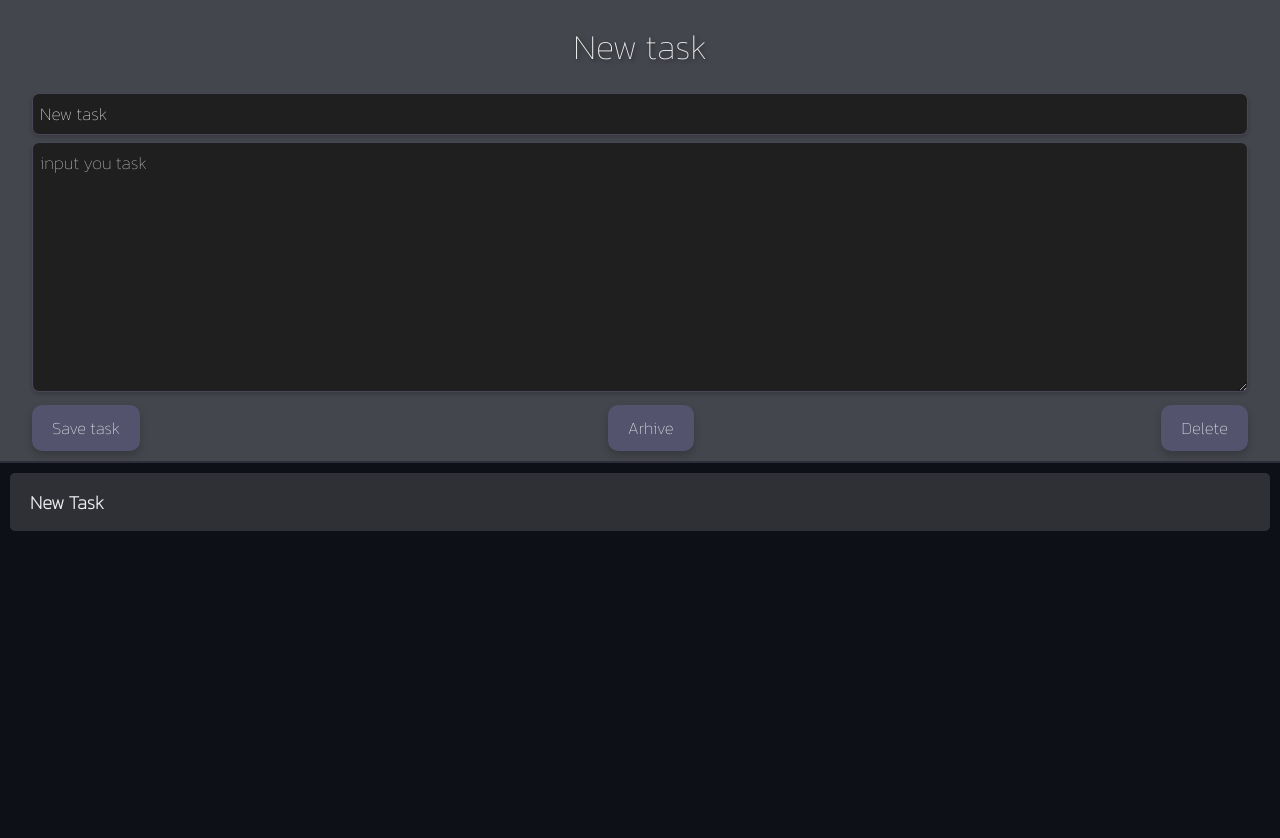
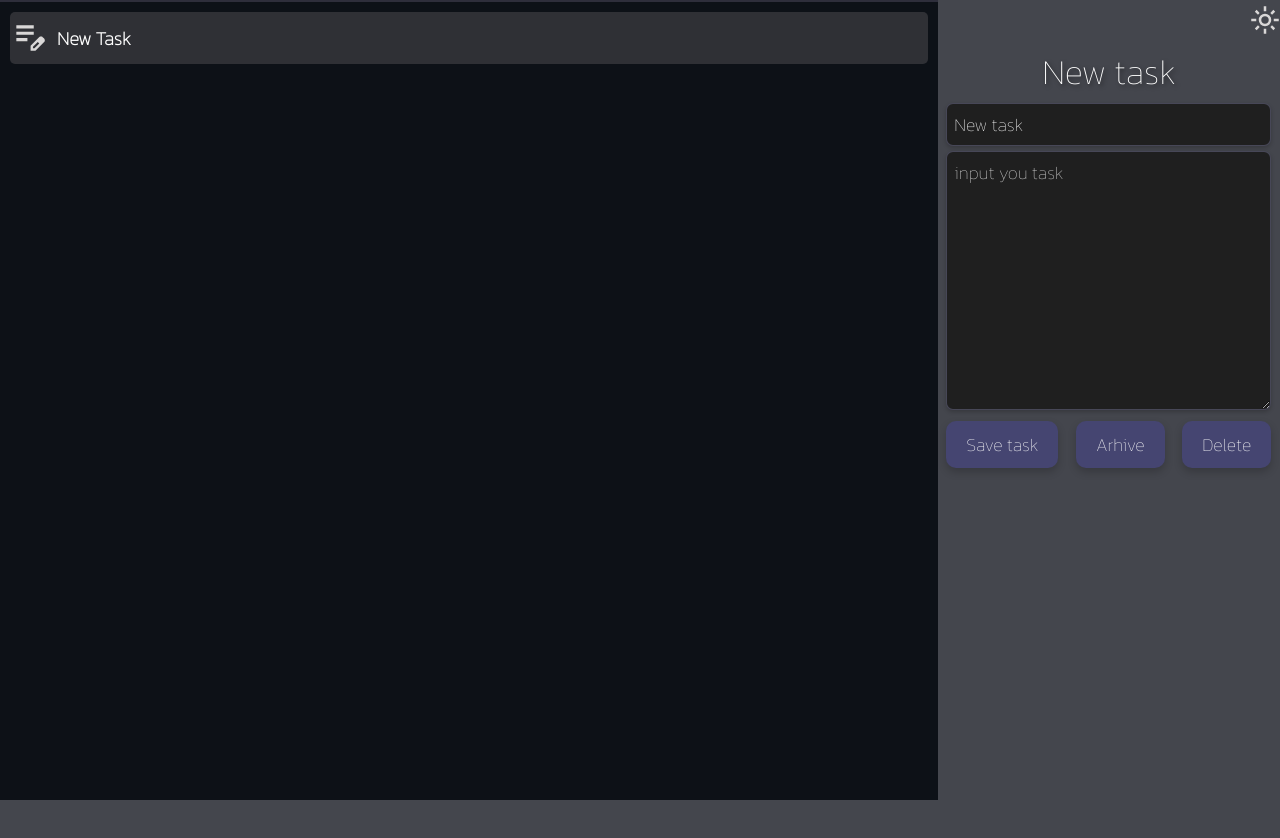
Before and after one commit to Fedorse/Task-list-app, a website with bundled scripts: page client/index.html in a window 1280 px wide. After the commit the page ends 800 px from the top, so only its background shows below. Built offline with nearby package versions, Linux system fonts and the light colour scheme; files whose address does not match are found by name.

Commit message:
add dark and light theme

```diff
--- a/client/index.html
+++ b/client/index.html
@@ -6,25 +6,29 @@
     <meta name="viewport" content="width=device-width, initial-scale=1.0">
     <script defer type="module" src="script.js"></script>
     <link rel="stylesheet" href="styles.css">
-    <link href="https://fonts.googleapis.com/css2?family=Kanit:wght@100&display=swap" rel="stylesheet"></head>
+    <link href="https://fonts.googleapis.com/css2?family=Kanit:wght@100&display=swap" rel="stylesheet">
+</head>
 <body>
-    <main class="main-container">
-        <ol class="list-task"></ol>
-        <section class="section-container">
-            <div class="app-title"></div>
-            <form  class="form-task" method="post">
-                    <div class="content-inp">
-                        <input class="title-inp" type="text" autocomplete="off" name="titlTask" placeholder="input you title"  />
-                        <textarea class="area-inp" maxlength="2000"  rows="9" name="descriptionTask"  placeholder="input you task"  ></textarea>
+   <main class="app-container">
+        <ol class="app__task-list"></ol>
+        <section class="app__content">
+            <div class="app__theme-switcher">
+                <button class="app__theme-button"></button>
+            </div>
+            <div class="app__title"></div>
+            <form  class="app__task-form" method="post">
+                    <div class="app__task-form-content">
+                        <input class="app__task-title-input" type="text" autocomplete="off" name="titlTask" placeholder="input you title"  />
+                        <textarea class="app__task-description-textarea" maxlength="2000"  rows="9" name="descriptionTask"  placeholder="input you task"  ></textarea>
                     </div>
-                         <div class="form-buttons">
-                                <input class="inpBtn" type="submit" value="Save task">
-                                <button type="button" class="updateTask"> Arhive </button>
-                                <button type="button" class="deleteBtn">Delete</button>
+                         <div class="app__task-form-buttons">
+                                <input class="app__task-form-submit" type="submit" value="Save task">
+                                <button type="button" class="app__task-form-archive"> Arhive </button>
+                                <button type="button" class="app__task-form-delete">Delete</button>
                          </div>
             </form>
         </section>
-        <div  class="toast" id ="toast" ></div>
+        <div  class="app__toast" id ="toast" ></div>
     </main>
 </body>
 </html>
--- a/client/script.js
+++ b/client/script.js
@@ -2,14 +2,25 @@ import { creatTask, removeTask, updateTask, getTasks } from '/api/tasksApi.js';
 
 document.addEventListener('DOMContentLoaded', () => {
 
-    const form = document.querySelector('.form-task');
+    const form = document.querySelector('.app__task-form');
     const titleInput = form.elements['titlTask'];
     const descriptionInput = form.elements['descriptionTask'];
-    const listTask = document.querySelector('.list-task')
-    const removeButton = document.querySelector('.deleteBtn')
-    const arhiveButton = document.querySelector('.updateTask')
-    const appTitleElement = document.querySelector('.app-title');
+    const listTask = document.querySelector('.app__task-list')
+    const removeButton = document.querySelector('.app__task-form-delete')
+    const arhiveButton = document.querySelector('.app__task-form-archive')
+    const appTitleElement = document.querySelector('.app__title');
 
+    document.body.classList.add('dark-theme');
+    const themeToggle = document.querySelector('.app__theme-button');
+    themeToggle.addEventListener('click', function() {
+    if (document.body.classList.contains('dark-theme')) {
+        document.body.classList.remove('dark-theme');
+        document.body.classList.add('light-theme');
+    } else {
+        document.body.classList.remove('light-theme');
+        document.body.classList.add('dark-theme');
+    }
+});
 
 
     let currentSelectedTaskId = null;
@@ -22,16 +33,15 @@ document.addEventListener('DOMContentLoaded', () => {
 
     const selectTaskItem = (item) => {
             if ( currentSelectedElement ) {
-                currentSelectedElement.classList.remove('selected')
+                currentSelectedElement.classList.remove('app__task-list-item--selected')
             }
-            item.classList.add('selected');
+            item.classList.add('app__task-list-item--selected');
             currentSelectedElement = item;
     }
 
 
     const handleTaskItemClick = (event) => {
-        console.log('handleTaskItemClick called')
-            const item = event.target.closest('.task');
+            const item = event.target.closest('.app__task-list-item');
             clearValidation()
             if (!item) return
 
@@ -45,7 +55,7 @@ document.addEventListener('DOMContentLoaded', () => {
                 titleInput.value = 'New task';
                 descriptionInput.value = '';
                 appTitleElement.textContent = 'New task';
-                item.style.backgroundImage = 'none';
+
 
             } else {
                 titleInput.value = title;
@@ -53,7 +63,7 @@ document.addEventListener('DOMContentLoaded', () => {
                 appTitleElement.textContent = title;
 
             }
-            const isCompleted = item.classList.contains('completed-task');
+            const isCompleted = item.classList.contains('app__task-list-item--completed');
             arhiveButton.textContent = isCompleted ? 'Unarhive' : 'Arhive';
      }
             listTask.addEventListener('click', handleTaskItemClick);
@@ -61,11 +71,11 @@ document.addEventListener('DOMContentLoaded', () => {
 
     const taskTemplate = (task) => {
         return `
-            <li class="task"
+             <li class="app__task-list-item"
                 data-id="${task._id}"
                 data-title="${task.titlTask}"
                 data-description="${task.descriptionTask}">
-                <h3 class="task-title">${task.titlTask}</h3>
+                <h3 class="app__task-list-item-title">${task.titlTask}</h3>
             </li>`;
     };
 
@@ -73,15 +83,12 @@ document.addEventListener('DOMContentLoaded', () => {
     const startOfDay = (date) => {
         const newDate = new Date(date)
         newDate.setHours(0, 0, 0, 0)
-        console.log('date today:',newDate)
         return newDate
     }
 
     const getYesterday = () => {
         const yesterday = new Date()
         yesterday.setDate(yesterday.getDate()-1 )
-        console.log('date yesterday:', yesterday)
-        console.log('date yesterday + startOfDay:',startOfDay(yesterday))
         return startOfDay(yesterday)
     }
 
@@ -103,7 +110,7 @@ document.addEventListener('DOMContentLoaded', () => {
 
     const generateTaskHtml = (tasks, title) => {
         if (tasks.length > 0) {
-            return `<h1>${title}</h1>` + tasks.map(taskTemplate).join('')
+            return `<h1 class ='app__task-title-date'>${title}</h1>` + tasks.map(taskTemplate).join('')
         }
         return ''
     }
@@ -111,7 +118,6 @@ document.addEventListener('DOMContentLoaded', () => {
 
 
     const renderTasks = async () => {
-        console.log('renderTasks called')
         try {
             let tasks = await getTasks();
 
@@ -138,10 +144,10 @@ document.addEventListener('DOMContentLoaded', () => {
              newTaskElement.click();
               }
 
-            document.querySelectorAll('.task').forEach(task => {
+            document.querySelectorAll('.app__task-list-item').forEach(task => {
                 const taskId = task.dataset.id;
                 if (localStorage.getItem(taskId) === 'completed') {
-                    task.classList.add('completed-task');
+                    task.classList.add('app__task-list-item--completed');
                     if (taskId === currentSelectedTaskId) {
                         arhiveButton.textContent = 'Unarhive';
                     }
@@ -189,10 +195,10 @@ document.addEventListener('DOMContentLoaded', () => {
                 return;
         }
 
-        const selectedTaskElement = document.querySelector(`.task[data-id="${currentSelectedTaskId}"]`);
-        selectedTaskElement.classList.toggle('completed-task');
+        const selectedTaskElement = document.querySelector(`.app__task-list-item[data-id="${currentSelectedTaskId}"]`);
+        selectedTaskElement.classList.toggle('app__task-list-item--completed');
 
-        const wasArchived = selectedTaskElement.classList.contains('completed-task')
+        const wasArchived = selectedTaskElement.classList.contains('app__task-list-item--completed')
         localStorage.setItem(currentSelectedTaskId, wasArchived ? 'completed' : '');
         arhiveButton.textContent = wasArchived ? 'Unarhive' : 'Arhive'
 
@@ -213,11 +219,10 @@ document.addEventListener('DOMContentLoaded', () => {
         });
     };
 
-    const inputsRemoveTarget = document.querySelectorAll('.title-inp, .area-inp');
+    const inputsRemoveTarget = document.querySelectorAll('.app__task-title-input, .app__task-description-textarea');
     inputsRemoveTarget.forEach(input => {
         input.addEventListener('input', function() {
             this.classList.remove('invalid-input');
-            // this.classList.add('valid-input')
         });
     });
 
--- a/client/styles.css
+++ b/client/styles.css
@@ -1,11 +1,41 @@
 * {
-
     box-sizing: border-box;
     -webkit-user-select: none; /* Safari */
     -ms-user-select: none; /* IE 10 and IE 11 */
     user-select: none;
-    font-family: 'Kanit', sans-serif;
+    font-family:'Kanit', sans-serif;
+}
+:root {
+    --font-size-normal: 18px;
+    --secondary-color: rgb(255, 255, 255);
 
+    /* начальные значения переменных (для темной темы) */
+    --app__title-color:var(--secondary-color);
+    --primary-color: var(--primary-color-dark);
+    --app__task-list-bg: var(--app__task-list-bg-dark);
+    --input-area-bg: var(--input-area-bg-dark);
+    --button-color: var(--button-color-dark);
+    --button-hover-color: var(--button-hover-color-dark);
+    --app__toast-bg: var(--app__toast-bg-dark);
+
+
+    /* переменные темная тема */
+    --app__title-color-dark: rgb(255, 255, 255);
+    --primary-color-dark: rgb(68,70,77);
+    --app__task-list-bg-dark: rgb(13,17,23);
+    --input-area-bg-dark: rgb(31,31,31);
+    --button-color-dark: rgb(69, 69, 113);
+    --button-hover-color-dark: rgb(50, 50, 51);
+    --app__toast-bg-dark: rgb(57, 57, 111);
+
+    /* переменные светлая тема */
+    --app__title-color-light: rgb(13,17,23);
+    --primary-color-light: rgb(207, 207, 207);
+    --app__task-list-bg-light: rgb(13,17,23);
+    --input-area-bg-light: rgb(31,31,31);
+    --button-color-light: rgb(48, 48, 52);
+    --button-hover-color-light: rgb(66, 66, 99);
+    --app__toast-bg-light: rgb(92, 92, 118);
 }
 
 
@@ -30,234 +60,260 @@ time, mark, audio, video {
  vertical-align: baseline;
 }
 
-h1 {
-    color: #f7f6f6;
-    margin: 10px;
-    opacity: 50%;
-
-
-}
-h3 {
-    margin: 10px;
+body {
+    background-color: var(--primary-color);
 }
 
-body {
-    background:rgb(68,70,77)
-    /* background:rgb(45, 46, 47) */
-
-
+.dark-theme {
+    --app__title-color:var(--secondary-color);
+    --primary-color: var(--primary-color-dark);
+    --app__task-list-bg: var(--app__task-list-bg-dark);
+    --input-area-bg: var(--input-area-bg-dark);
+    --button-color: var(--button-color-dark);
+    --button-hover-color: var(--button-hover-color-dark);
+    --app__toast-bg: var(--app__toast-bg-dark);
 }
 
-.main-container {
+.light-theme {
+    --app__title-color:var(--app__title-color-light);
+    --primary-color: var(--primary-color-light);
+    --app__task-list-bg: var(--app__task-list-bg-light);
+    --input-area-bg: var(--input-area-bg-light);
+    --button-color: var(--button-color-light);
+    --button-hover-color: var(--button-hover-color-light);
+    --app__toast-bg: var(--app__toast-bg-light);
+}
+
+.light-theme .app__theme-button {
+    background-image: url('./image/dark_mode.svg');
+}
+
+.app__theme-button {
+    background-image: url('./image/light_mode.svg');
+    background-repeat: no-repeat;
+    background-size: contain;
+    background-position: center;
+    background-color: transparent;
+    width: 30px;
+    height: 30px;
+    border: none;
+}
+
+.app-container {
     display: flex;
     height: 100vh;
 }
 
-.section-container {
+.app__content {
     display: flex;
     flex-direction: column;
     align-items: center;
-    padding-top: 20px;
-    gap: 20px;
+    padding-top: 5px;
+    gap: 5px;
 }
 
-.list-task {
+.app__task-list {
+    background-color:var(--app__task-list-bg);
     display: flex;
     flex-direction: column;
     width: 15%;
     height: 100vh;
     padding: 10px;
-    background-color: rgb(13,17,23);
+    gap: 5px;
     list-style-type: none;
     overflow-y: auto;
-    gap: 5px;
 }
 
-.task {
-    padding: 5px 5px 5px 10px;
-    border-radius: 5px;
-    font-family: 'Roboto', sans-serif;
+.app__task-list-item  {
+    color: var(--secondary-color);
     background-color: transparent;
-    transition: background-color 0.3s;
-    color: hsla(210, 14%, 94%, 1);
-    min-height: 30px;
-    word-wrap: break-word;
     background-image: linear-gradient(to right, rgb(83,83,109), rgb(0, 0, 0));
     background-repeat: no-repeat;
     background-size: 100% 2px;
     background-position: left bottom;
+    transition: background-color 0.3s;
+    min-height: 30px;
+    padding: 5px 5px 5px 10px;
+    border-radius: 5px;
+    word-wrap: break-word;
 }
 
-.task.selected {
+.app__task-list-item--selected {
     background:rgb(47, 48, 53)
 }
 
-.task:not(.selected):hover {
+.app__task-list-item:not(.app__task-list-item--selected):hover {
     background-color: rgba(255, 255, 255, 0.1);
 }
 
-.completed-task {
+.app__task-list-item--completed {
+    color:var(--secondary-color);
     text-decoration: line-through;
-    color: #9c9a9a;
+    opacity: 60%;
+    animation: fadeOut 0.5s ease-in-out;
 }
 
-.form-task {
+.app__task-list-item[data-id="new-task"] {
+    background-image: url('image/new_note.svg');
+    background-repeat: no-repeat;
+    background-size: 38px;
+    padding-left: 40px;
+    align-items: center;
+    background-position: left;
+}
+
+.app__task-list-item-title {
+    margin: 10px;
+}
+
+.app__task-form {
     display: flex;
     flex-direction: column;
     align-items: center;
     width: 70rem;
 }
 
-.app-title {
+.app__task-title-date {
+    color: var(--secondary-color);
+    margin: 10px;
+    opacity: 60%;
+}
+
+.app__title {
+    color: var(--app__title-color);
     display: flex;
     font-size: 35px;
-    color: rgb(242,242,242);
     text-shadow: 2px 2px 4px rgba(0, 0, 0, 0.5);
-    /* font-weight: bold; */
+
 }
 
-.content-inp {
+.app__task-form-content {
     width: 100%;
     padding-left: 20%;
  }
 
-.area-inp, .title-inp {
-    margin-bottom: 7px;
+.app__task-description-textarea, .app__task-title-input {
+    color: var(--secondary-color);
+    background-color:var(--input-area-bg);
+    font-size: var(--font-size-normal);
     width: 70%;
     padding: 7px;
+    margin-bottom: 5px;
     border: 1px solid rgba(118, 118, 151, 0.471);
     border-radius: 7px;
-    font-size: 1.1rem;
     resize: vertical;
     box-shadow: 0 2px 4px rgba(0, 0, 0, 0.2);
     transition: border-color 0.3s, box-shadow 0.3s;
-    /* background-color: rgb(66, 63, 62); */
-    background-color: #1f1f1f;
-    color: rgb(242,242,242);
 
 }
 
-.title-inp::placeholder, .area-inp::placeholder {
-    color: #f7f6f6;
+.app__task-title-input::placeholder, .app__task-description-textarea::placeholder {
+    color: var(--secondary-color);
+    font-size: var(--font-size-normal);
     opacity: 0.8;
 }
 
-input:focus, .area-inp:focus {
+input:focus, .app__task-description-textarea:focus {
     outline: none;
 }
 
-.title-inp:hover, .area-inp:hover {
+.app__task-title-input:hover, .app__task-description-textarea:hover {
+    background-color: rgb(39, 39, 39);
     border-color: rgb(47, 47, 100);
-    background-color: rgb(39, 39, 39);
 }
 
-.form-buttons {
+.app__task-form-buttons {
     display: flex;
     justify-content:flex-start;
     width: 100%;
+    padding-bottom: 10px;
     padding-left: 20%;
     gap: 10px;
-    padding-bottom: 10px;
 }
 
-.inpBtn, .updateTask, .deleteBtn {
+.app__task-form-submit, .app__task-form-archive, .app__task-form-delete {
+    background-color:var(--button-color);
+    color: var(--secondary-color);
     padding: 10px 20px;
+    font-size: var(--font-size-normal);
     border: none;
-    background-color:rgb(83,83,109);
-    color: rgb(255, 255, 255);
-    font-size: 17px;
     border-radius: 10px;
     box-shadow: 0 4px 8px rgba(0, 0, 0, 0.2);
     transition: all 0.3s ease;
 }
 
 
-    .inpBtn:hover, .deleteBtn:hover, .updateTask:hover {
-        background-color: #323233;
+.app__task-form-submit:hover, .app__task-form-delete:hover, .app__task-form-archive:hover {
+        background-color:var(--button-color);
         box-shadow: 0 6px 12px rgba(0, 0, 0, 0.3);
         transform: translateY(-2px);
     }
-    .inpBtn:active, .deleteBtn:active, .updateTask:active {
+
+.app__task-form-submit:active, .app__task-form-delete:active, .app__task-form-archive:active {
         transform: translateY(2px);
         box-shadow: 0 2px 4px rgba(0, 0, 0, 0.2);
     }
 
 
 .invalid-input {
-    border-color: rgb(248,81,73);
-    animation: shake 0.7s ;
+    border-color: rgba(166, 43, 37, 0.852);
+    animation: shake 0.5s ;
   }
-  /* .valid-input {
-    border-color: rgb(73, 248, 155);
-    animation: shake 0.7s ;
-  } */
 
+  .app__toast {
+      background-color: var(--app__toast-bg);
+      color: var(--secondary-color);
+      font-size: var(--font-size-normal);
+      position: fixed;
+      padding: 10px 20px;
+      bottom: -100px;
+      right: 30px;
+      border-radius: 5px;
+      opacity: 0;
+      transition: bottom 0.5s;
+  }
+
+  .app__toast.show {
+      bottom: 30px;
+      opacity: 1;
+  }
 
   @keyframes shake {
     0%, 100% { transform: translateX(0); }
     25%, 75% { transform: translateX(-5px); }
     50% { transform: translateX(5px); }
 }
-
-.toast {
-    position: fixed;
-    bottom: -100px;
-    right: 30px;
-    padding: 10px 20px;
-    background-color: rgb(57, 57, 111);
-    color: rgb(242,242,242);
-    border-radius: 5px;
-    opacity: 0;
-    transition: bottom 0.5s;
+    @keyframes fadeOut {
+    from { opacity: 1; }
+    to { opacity: 0.6; }
 }
 
-.toast.show {
-    bottom: 30px;
-    opacity: 1;
 
+.app__theme-switcher{
+    align-self: flex-end;
 }
 
-/* @media (hover: none) and (pointer: coarse) {
-        .deleteBtn:hover {
-        background-color: initial;
-        color: initial;
+@media screen and (max-width: 768px) {
+
+    .app__task-list-item-title {
+        margin: 7px;
     }
-        .inpBtn:active, .deleteBtn:active, .updateTask:active {
-            box-shadow: none;
-        }
-        .inpBtn, .updateTask, .deleteBtn :focus-visible {
-            outline: none;
-        }
-} */
-
-@media screen and (max-width: 768px) {
-    h3 {
-        margin: 10px;
-    }
-    h1 {
-        color: #f7f6f6;
+    .app__task-title-date {
         margin: 5px;
-        opacity: 90%;
         margin-left: auto;
     }
 
-    .task {
-        padding: 5px;
-        padding-left: 10px;
-        margin-bottom: 5px;
+    .app__task-form-buttons, .app__task-form-content {
+        padding-left: 0;
+    justify-content: space-between;
     }
 
-    .form-buttons, .content-inp {
-    justify-content: space-between;
-    padding-left: 0;
+    .app__task-form {
+        width: 95%;
+        align-items: stretch;
     }
 
-    .form-task {
-        align-items: stretch;
-        width: 95%;
-    }
-
-    .list-task {
+    .app__task-list {
         width: 100%;
         height: auto;
         min-height: 100vh;
@@ -266,13 +322,13 @@ input:focus, .area-inp:focus {
         gap: 2px;
     }
 
-    .main-container {
+    .app-container {
         flex-direction: column;
         flex-direction: column-reverse;
         height: auto;
     }
 
-    .title-inp, .area-inp {
+    .app__task-title-input, .app__task-description-textarea {
         width: 100%;
     }
 
@@ -282,50 +338,44 @@ input:focus, .area-inp:focus {
     }
 }
 
+@media screen and (min-width: 768px) and (max-width: 1024px) {
 
-@media screen and (min-width: 768px) and (max-width: 1024px) {
-    h3 {
-        margin: 10px;
+    .app__task-list-item-title{
+        margin: 7px;
     }
-    h1 {
-        color: #f7f6f6;
+
+    .app__task-title-date {
         margin: 5px;
-        opacity: 50%;
         margin-left: auto;
     }
-    .task {
-        padding: 5px;
-        padding-left: 10px;
-        margin-bottom: 5px;
-    }
 
-    .form-buttons, .content-inp {
+    .app__task-form-buttons, .app__task-form-content {
         justify-content: space-between;
         padding-left: 0;
         }
 
-    .form-task {
+    .app__task-form {
         justify-content: space-evenly
     }
 
-    .list-task {
+    .app__task-list {
         width: 100%;
         height: auto;
         min-height: 100vh;
         border-top: 2.5px solid rgb(46, 46, 59);
     }
 
-    .main-container {
+    .app-container {
         flex-direction: column;
         flex-direction: column-reverse;
         height: auto;
     }
 
-    .form-task {
-        width: 95%;
+    .app__task-form {
+        width: 90%;
     }
 
-    .title-inp, .area-inp {
+    .app__task-title-input, .app__task-description-textarea {
         width: 100%;
     }
 
@@ -336,35 +386,30 @@ input:focus, .area-inp:focus {
 }
 
 @media screen and (min-width: 1024px) and (max-width: 1300px) {
-    h3 {
-        margin: 10px;
+
+    .app__task-list-item-title{
+        margin: 7px;
     }
-    h1 {
-        color: #f7f6f6;
+
+    .app__task-title-date {
         margin: 5px;
-        opacity: 50%;
         margin-left: auto;
     }
-    .task {
-        padding: 5px;
-        padding-left: 10px;
-        margin-bottom: 5px;
-    }
 
-    .form-buttons {
+    .app__task-form-buttons {
         justify-content: space-between;
         padding-left: 0;
         }
 
-        .content-inp {
+        .app__task-form-content {
             padding-left: 0;
         }
 
-        .form-task {
+        .app__task-form {
             justify-content: space-evenly
         }
 
-        .list-task {
+        .app__task-list {
             width: 100%;
             height: auto;
             min-height: 100vh;
@@ -377,11 +422,11 @@ input:focus, .area-inp:focus {
             height: auto;
         }
 
-        .form-task {
+        .app__task-form {
             width: 95%;
         }
 
-        .title-inp, .area-inp {
+        .app__task-title-input, .app__task-description-textarea {
             width: 100%;
         }
 
```
Also changed, not shown: client/image/dark_mode.svg (added), client/image/light_mode.svg (added), client/image/new_note.svg (added), 2 other files.
